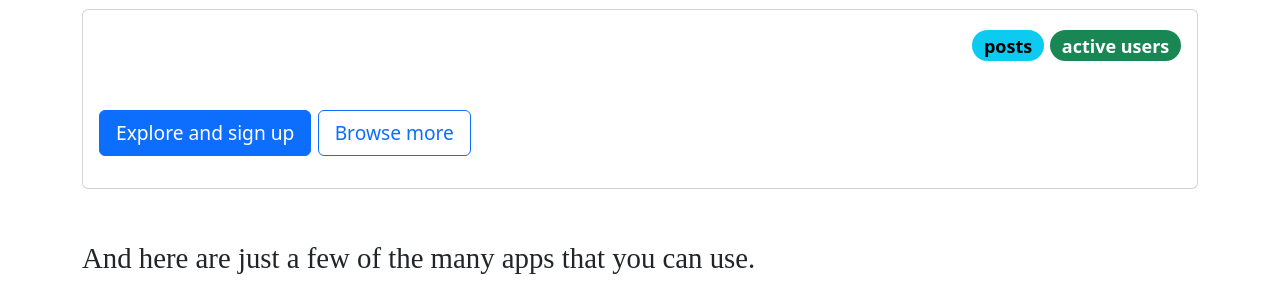
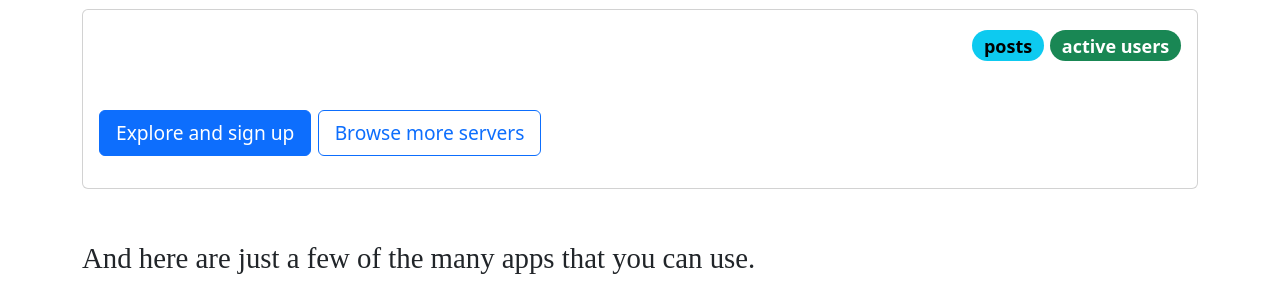
Before and after one commit to stefanbohacek/fediverse-invite, a Node server app: template views/home.handlebars in a window 1280 px wide. Shown: the part 433-733 px from the top of the page. Run offline with Node 20, Linux system fonts and the light colour scheme; the template is opened without the code that fills it, so the values that code supplies are empty; some libraries are stand-ins or nearby versions; some web fonts are replaced.

Commit message:
Updated Browse More button label.

```diff
--- a/views/home.handlebars
+++ b/views/home.handlebars
@@ -28,7 +28,7 @@
           <a class="btn btn-primary"
             href="{{server_url}}">Explore and sign up</a>
           <a class="btn btn-outline-primary"
-            href="https://fedidb.com/welcome">Browse more</a>
+            href="https://fedidb.com/welcome">Browse more servers</a>
         </p>
       </div>
     </div>
```
